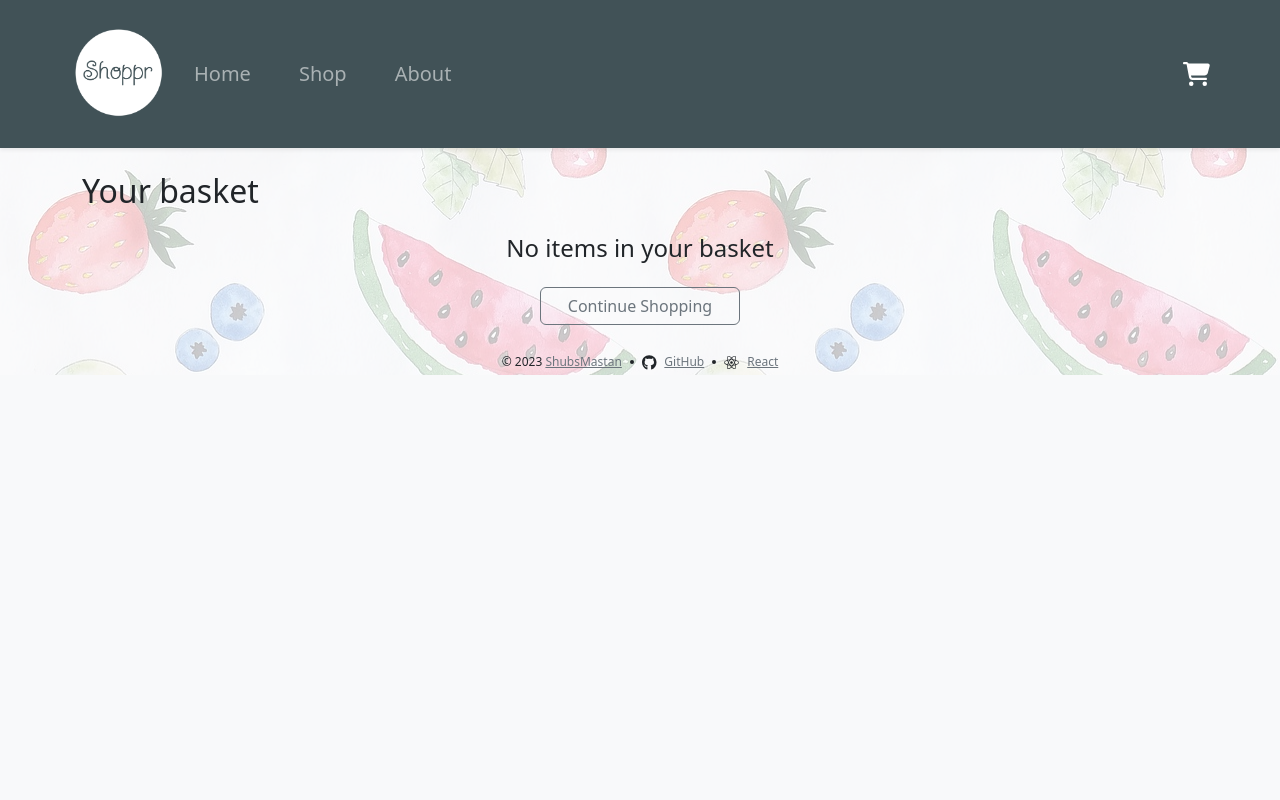
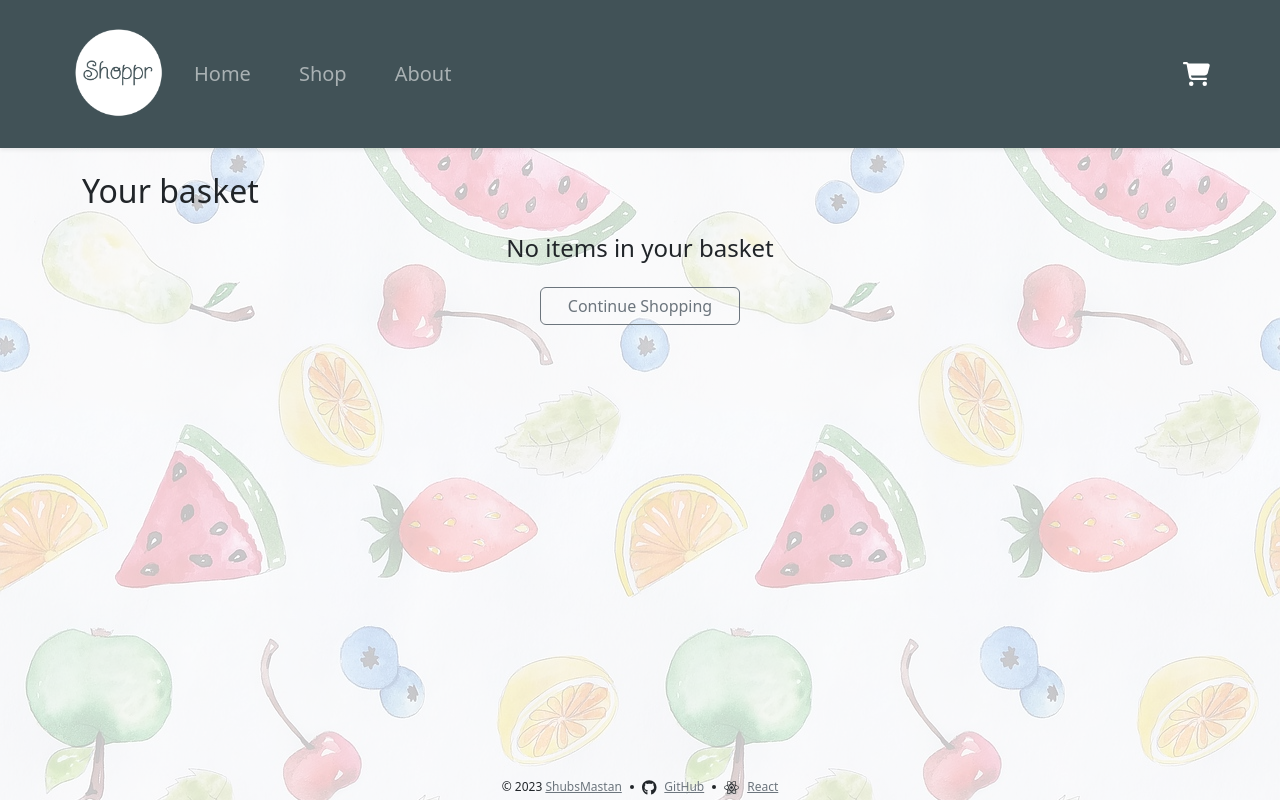
Before and after one commit to shubsmastan/grocery-store-app, a React (Vite) app: page /basket in a window 1280 px wide. Built offline with nearby package versions, Linux system fonts and the light colour scheme.

Commit message:
Add modal for checkout and finish styling

```diff
--- a/src/App.jsx
+++ b/src/App.jsx
@@ -25,7 +25,7 @@ export default function App() {
       <main
         className="pt-4"
         style={{
-          background: `linear-gradient(rgba(255, 255, 255, 0.75), rgba(255, 255, 255, 0.75)), url(${Wallpaper})`,
+          flex: "1 1 auto",
         }}
       >
         <Container className="mb-4">
@@ -36,8 +36,8 @@ export default function App() {
             <Route path="/basket" element={<Basket />}></Route>
           </Routes>
         </Container>
-        <Footer />
       </main>
+      <Footer />
     </>
   );
 }
--- /dev/null
+++ b/src/components/Checkout.jsx
@@ -0,0 +1,41 @@
+import { useState } from "react";
+import { useDispatch } from "react-redux";
+import Button from "react-bootstrap/Button";
+import Modal from "react-bootstrap/Modal";
+import { clearItems } from "../store/shoppingCartSlice";
+
+export default function Checkout({ total }) {
+  const dispatch = useDispatch();
+  const [show, setShow] = useState(false);
+
+  const handleClose = () => setShow(false);
+  const handleShow = () => setShow(true);
+
+  return (
+    <>
+      <Button variant="secondary" onClick={handleShow}>
+        Checkout
+      </Button>
+
+      <Modal show={show} onHide={handleClose}>
+        <Modal.Header closeButton>
+          <Modal.Title>Checkout Items</Modal.Title>
+        </Modal.Header>
+        <Modal.Body>
+          That will be £{(total / 100).toFixed(2)}. Have a nice day!
+        </Modal.Body>
+        <Modal.Footer>
+          <Button
+            variant="secondary"
+            onClick={() => {
+              dispatch(clearItems());
+              handleClose();
+            }}
+          >
+            Close
+          </Button>
+        </Modal.Footer>
+      </Modal>
+    </>
+  );
+}
--- a/src/components/Header.jsx
+++ b/src/components/Header.jsx
@@ -10,7 +10,7 @@ export default function Header() {
   return (
     <Navbar
       className="shadow-sm p-4 text-white navbar-dark"
-      style={{ backgroundColor: "#415257" }}
+      style={{ backgroundColor: "#415257", flex: "flex: 0 1 auto" }}
     >
       <Container className="p-0">
         <div
--- /dev/null
+++ b/src/index.css
@@ -0,0 +1,17 @@
+html,
+body {
+  height: 100%;
+  margin: 0;
+}
+body {
+  background: linear-gradient(
+      rgba(255, 255, 255, 0.75),
+      rgba(255, 255, 255, 0.75)
+    ),
+    url("/images/fruit-wallpaper.jpg");
+}
+#root {
+  display: flex;
+  flex-flow: column;
+  height: 100%;
+}
--- a/src/main.jsx
+++ b/src/main.jsx
@@ -5,6 +5,7 @@ import App from "./App.jsx";
 import { Provider } from "react-redux";
 import { store } from "./store/store";
 import "bootstrap/dist/css/bootstrap.min.css";
+import "./index.css";
 
 ReactDOM.createRoot(document.getElementById("root")).render(
   <React.StrictMode>
--- a/src/pages/Basket.jsx
+++ b/src/pages/Basket.jsx
@@ -1,4 +1,5 @@
 import BasketItem from "../components/BasketItem";
+import Checkout from "../components/Checkout";
 import { Link } from "react-router-dom";
 import { useSelector, useDispatch } from "react-redux";
 import { clearItems } from "../store/shoppingCartSlice";
@@ -41,20 +42,7 @@ export default function Basket() {
               >
                 Remove All
               </Button>
-              <Button
-                variant="secondary"
-                className="d-block"
-                onClick={() => {
-                  alert(
-                    `That will be £${(totalCost / 100).toFixed(
-                      2
-                    )}. Have a nice day!`
-                  );
-                  dispatch(clearItems());
-                }}
-              >
-                Checkout
-              </Button>
+              <Checkout total={totalCost} />
             </div>
           </>
         ) : (
--- a/src/pages/Home.jsx
+++ b/src/pages/Home.jsx
@@ -1,6 +1,5 @@
 import { Link } from "react-router-dom";
-import { Container, Button } from "react-bootstrap";
-import Footer from "../components/Footer";
+import { Button } from "react-bootstrap";
 import Groceries from "/images/groceries.jpg";
 import Delivery from "/images/delivery.jpg";
 import Supermarket from "/images/supermarket.jpg";
--- a/src/pages/Shop.jsx
+++ b/src/pages/Shop.jsx
@@ -1,6 +1,5 @@
 import { useSelector } from "react-redux";
-import { Container, Row, Col } from "react-bootstrap";
-import Footer from "../components/Footer";
+import { Row, Col } from "react-bootstrap";
 import ShopItem from "../components/ShopItem";
 import data from "../data/data.json";
 
```
